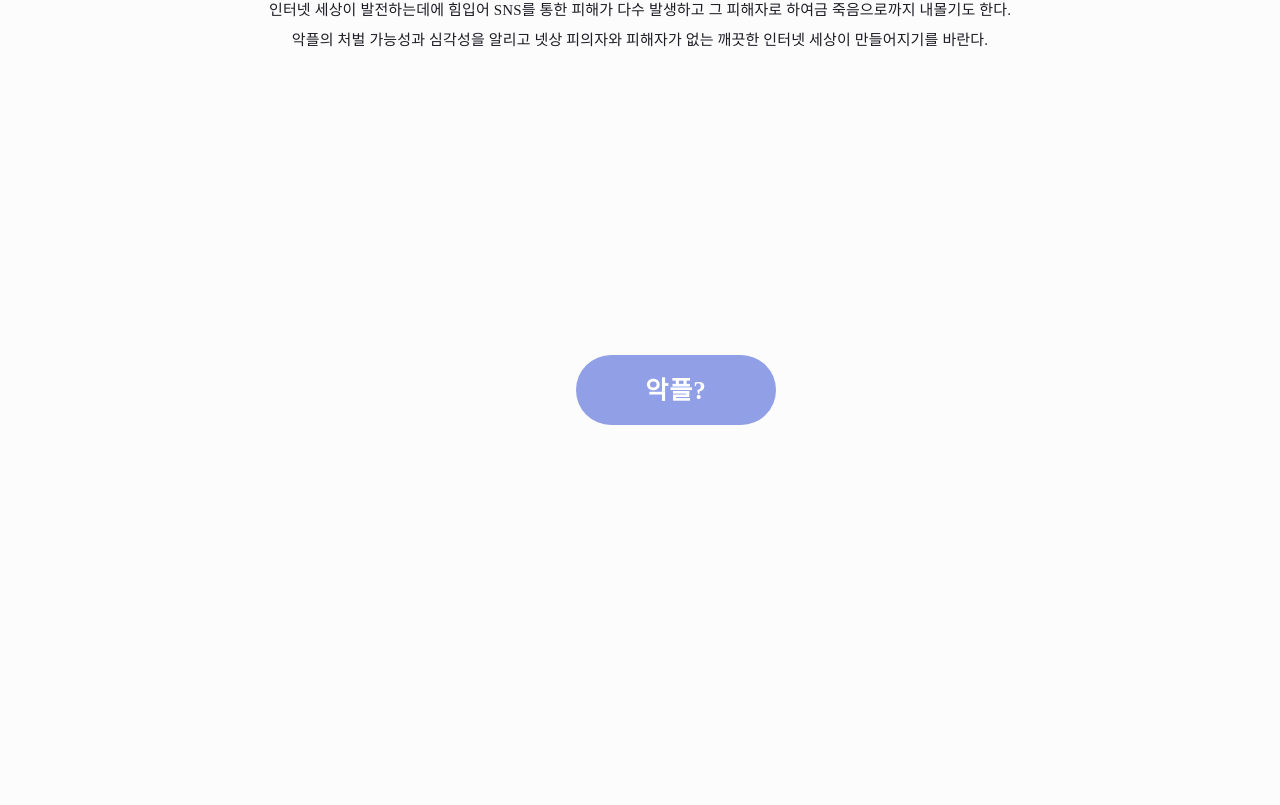
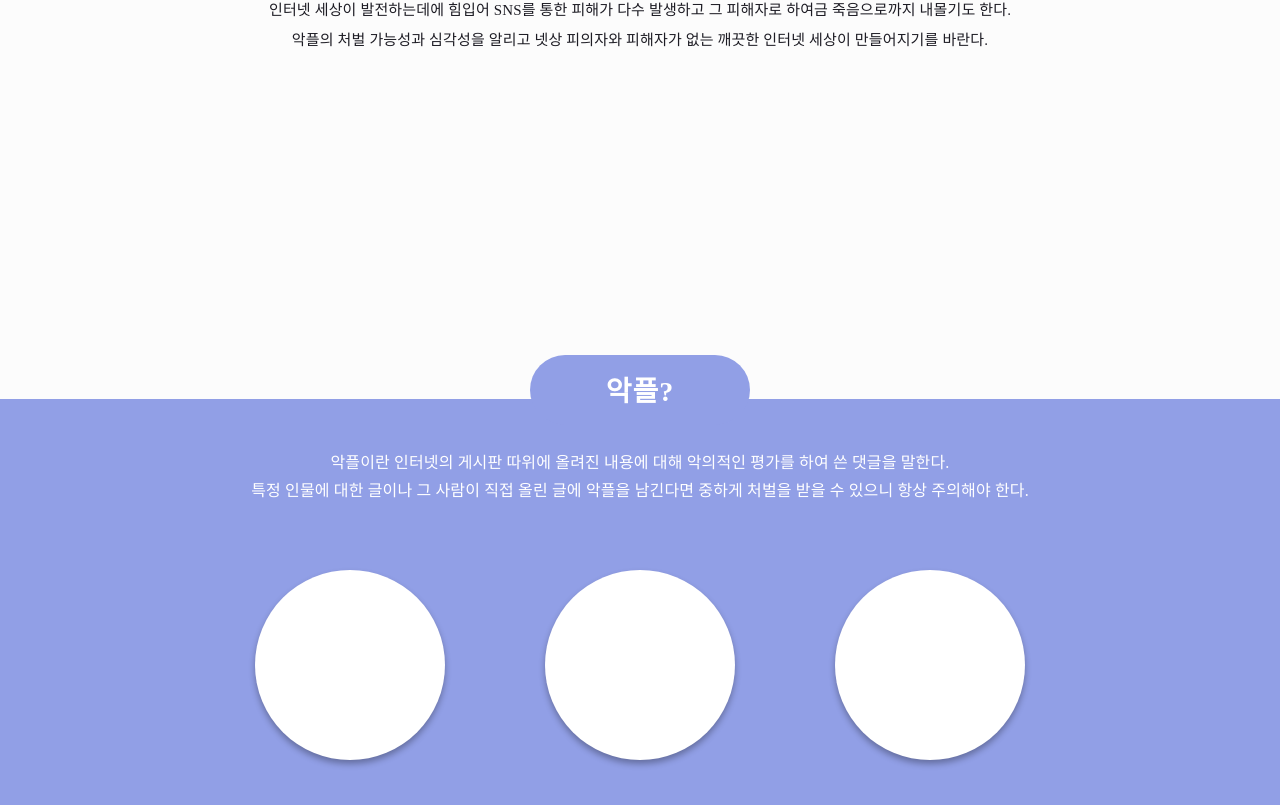
Before and after one commit to alpha0212/Law_PROJECT, a React (Create React App) app: page / in a window 1280 px wide. Shown: the part 1351-2156 px from the top of the page. Before the commit the page ends 1776 px from the top, so only its background shows below. Built offline with nearby package versions, Linux system fonts and the light colour scheme; a web font is replaced by a local one.

Commit message:
components: Add Malicious Comments

```diff
--- a/src/components/common/Circle/index.tsx
+++ b/src/components/common/Circle/index.tsx
@@ -3,10 +3,10 @@ import * as S from "./styled";
 
 export const Circle: React.FC = () => {
   return (
-    <S.CircleContainer>
-      <S.TitleCircle>
-        <S.TitleText>악플?</S.TitleText>
-      </S.TitleCircle>
-    </S.CircleContainer>
+    <S.CircleContaner>
+      <S.CircleText></S.CircleText>
+      <S.CircleText></S.CircleText>
+      <S.CircleText></S.CircleText>
+    </S.CircleContaner>
   );
 };
--- a/src/components/common/Circle/styled.ts
+++ b/src/components/common/Circle/styled.ts
@@ -1,21 +1,18 @@
 import styled from "@emotion/styled";
 
-export const TitleCircle = styled.div`
-  width: 20rem;
-  height: 7rem;
-  background-color: #919fe6;
-  border-radius: 41px;
+export const CircleContaner = styled.div`
+  width: 100%;
+  padding-top: 6.5rem;
   text-align: center;
 `;
 
-export const TitleText = styled.div`
-  font-weight: bold;
-  letter-spacing: 0.105rem;
-  font-size: 2.5rem;
-  padding-top: 2.3rem;
-  color: #ffffff;
+export const CircleText = styled.div`
+  width: 19rem;
+  height: 19rem;
+  background-color: #ffffff;
+  border-radius: 20rem;
+  box-shadow: 0rem 0.4rem 0.6rem rgba(0, 0, 0, 0.3);
+  display: inline-block;
+  margin-right: 5rem;
+  margin-left: 5rem;
 `;
-
-export const CircleContainer = styled.div`
-  padding-left: 45%;
-`;
--- /dev/null
+++ b/src/components/common/CircleUnderContent/index.tsx
@@ -0,0 +1,18 @@
+import React from "react";
+import * as S from "./styled";
+
+import { Circle } from "src/components";
+
+export const CircleUnderContent: React.FC = () => {
+  return (
+    <S.Container>
+      <S.TextContainer>
+        악플이란 인터넷의 게시판 따위에 올려진 내용에 대해 악의적인 평가를 하여
+        쓴 댓글을 말한다. <br />
+        특정 인물에 대한 글이나 그 사람이 직접 올린 글에 악플을 남긴다면 중하게
+        처벌을 받을 수 있으니 항상 주의해야 한다.
+      </S.TextContainer>
+      <Circle />
+    </S.Container>
+  );
+};
--- /dev/null
+++ b/src/components/common/CircleUnderContent/styled.ts
@@ -0,0 +1,18 @@
+import styled from "@emotion/styled";
+
+export const Container = styled.div`
+  position: absolute;
+  width: 100%;
+  height: 45rem;
+  background-color: #919fe6;
+  margin-top: 4.4rem;
+`;
+
+export const TextContainer = styled.div`
+  width: 100%;
+  text-align: center;
+  letter-spacing: 0.015rem;
+  color: #ffffff;
+  margin-top: 5rem;
+  line-height: 2.8rem;
+`;
--- /dev/null
+++ b/src/components/common/HalfCircle/index.tsx
@@ -0,0 +1,17 @@
+import React from "react";
+import * as S from "./styled";
+
+import { CircleUnderContent } from "src/components";
+
+export const HalfCircle: React.FC = () => {
+  return (
+    <S.maliciouscomments>
+      <CircleUnderContent />
+      <S.CircleContainer>
+        <S.TitleCircle>
+          <S.TitleText>악플?</S.TitleText>
+        </S.TitleCircle>
+      </S.CircleContainer>
+    </S.maliciouscomments>
+  );
+};
--- /dev/null
+++ b/src/components/common/HalfCircle/styled.ts
@@ -0,0 +1,28 @@
+import styled from "@emotion/styled";
+
+export const TitleCircle = styled.div`
+  width: 22rem;
+  height: 7rem;
+  background-color: #919fe6;
+  border-radius: 41px;
+  text-align: center;
+  display: inline-block;
+`;
+
+export const TitleText = styled.div`
+  font-weight: bold;
+  letter-spacing: 0.105rem;
+  font-size: 2.8rem;
+  padding-top: 2.3rem;
+  color: #ffffff;
+`;
+
+export const CircleContainer = styled.div`
+  position: relative;
+  justify-content: center;
+`;
+
+export const maliciouscomments = styled.div`
+  position: absolute;
+  width: 100%;
+`;
--- a/src/components/common/Intro/styled.ts
+++ b/src/components/common/Intro/styled.ts
@@ -10,7 +10,6 @@ export const back = styled.img`
   width: 100%;
   height: 100%;
   margin-top: 3vh;
-  object-fit: cover;
 `;
 
 export const TitleContainer = styled.div`
--- a/src/components/common/Introduction/index.tsx
+++ b/src/components/common/Introduction/index.tsx
@@ -2,13 +2,13 @@ import React from "react";
 
 import * as S from "./styled";
 import { useScrollFadeIn } from "src/hooks/useScrollFadeIn";
-import { Circle } from "src/components";
+import { HalfCircle } from "src/components";
 
 export const Introduction: React.FC = () => {
   const animatedItem = {
     0: useScrollFadeIn("up", 1, 0.2),
-    1: useScrollFadeIn("up", 1, 1),
-    2: useScrollFadeIn("up", 1, 1),
+    1: useScrollFadeIn("up", 1, 0.7),
+    2: useScrollFadeIn("up", 1, 0.7),
   };
   return (
     <>
@@ -35,7 +35,7 @@ export const Introduction: React.FC = () => {
           </S.Three>
         </S.firstContainer>
         <S.SecondContainer>
-          <Circle />
+          <HalfCircle />
         </S.SecondContainer>
       </S.IntroductionContainer>
     </>
--- a/src/components/common/index.ts
+++ b/src/components/common/index.ts
@@ -1,4 +1,6 @@
 export * from "./Navbar";
 export * from "./Intro";
 export * from "./Introduction";
+export * from "./HalfCircle";
+export * from "./CircleUnderContent";
 export * from "./Circle";
```
